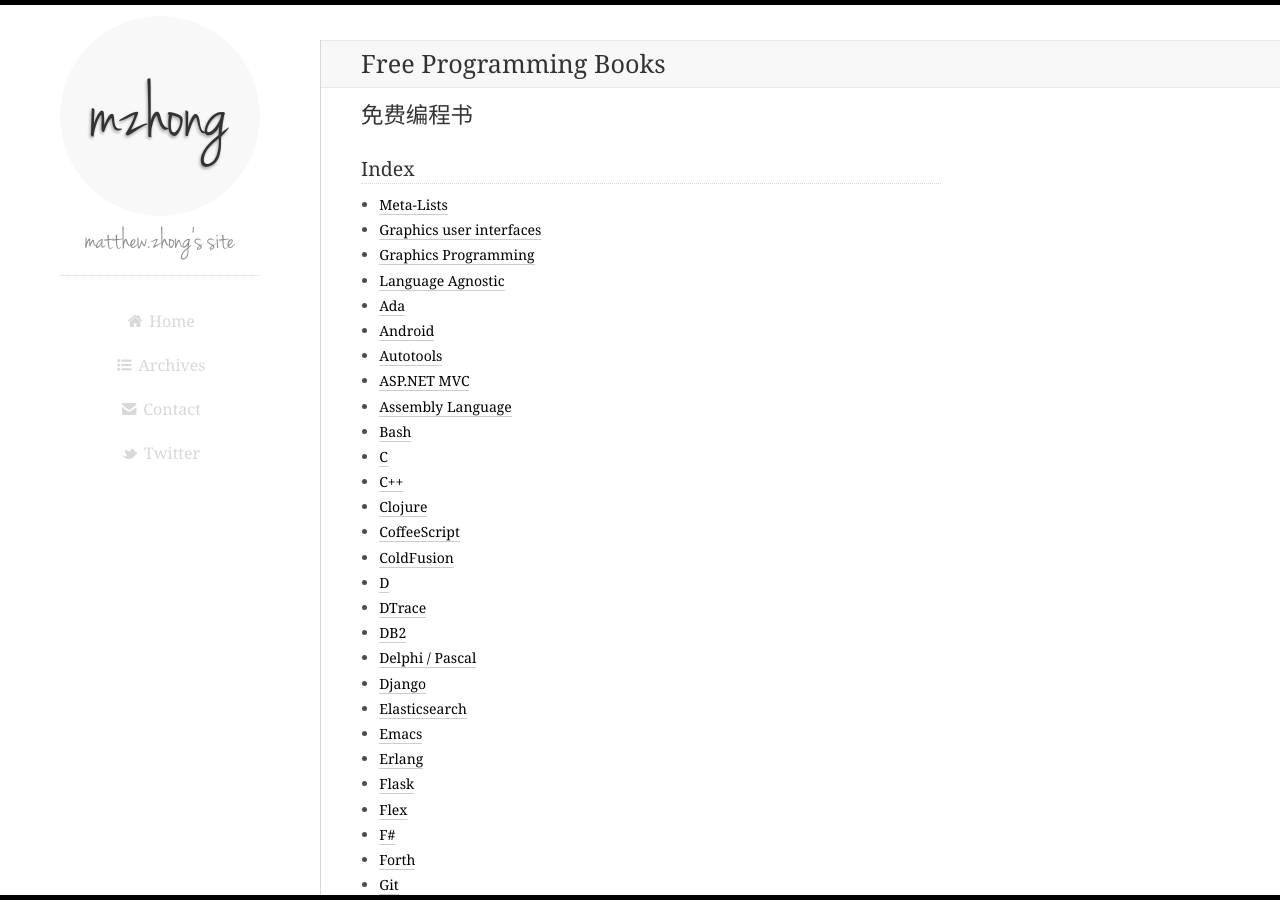
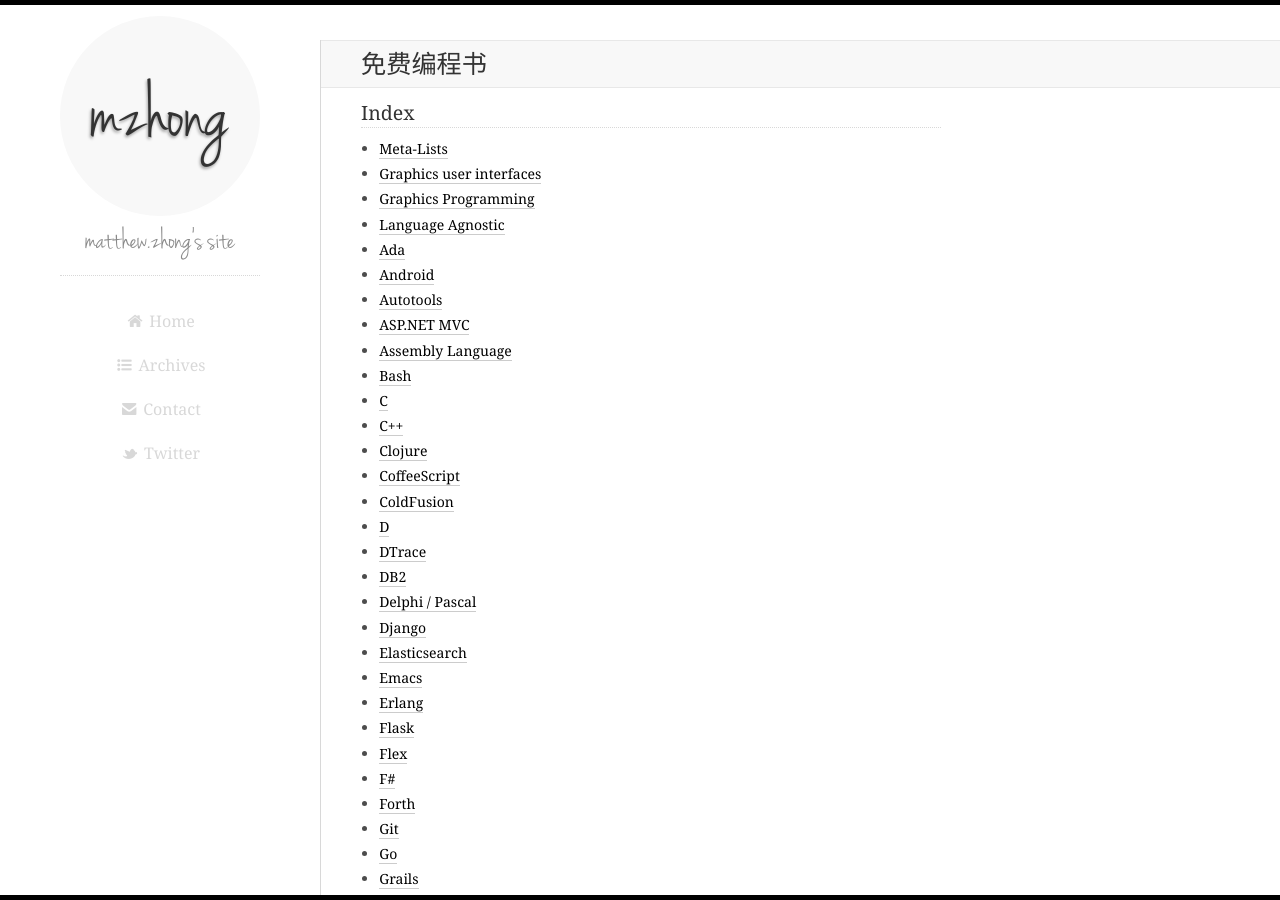
Before and after one commit to flowerszhong/flowerszhong.github.com, a Jekyll site: the page built from _posts/2013-09-28-free-programming-books.md, in a window 1280 px wide and 900 px high. Built offline with Jekyll 4.4.1, drawn with Linux system fonts in a browser that asks for light colours; Markdown is read by kramdown in place of the engine named in the settings; comment, search, counter and statistics services are not loaded.

Commit message:
change title

```diff
--- a/_posts/2013-09-28-free-programming-books.md
+++ b/_posts/2013-09-28-free-programming-books.md
@@ -1,11 +1,9 @@
 ---
 layout: post
-title: Free Programming Books
+title: 免费编程书
 description: mzhong
 keyword: Free Programming Books
 ---
-
-##免费编程书
 
 ###Index
 * [Meta-Lists](#meta-lists)
```
